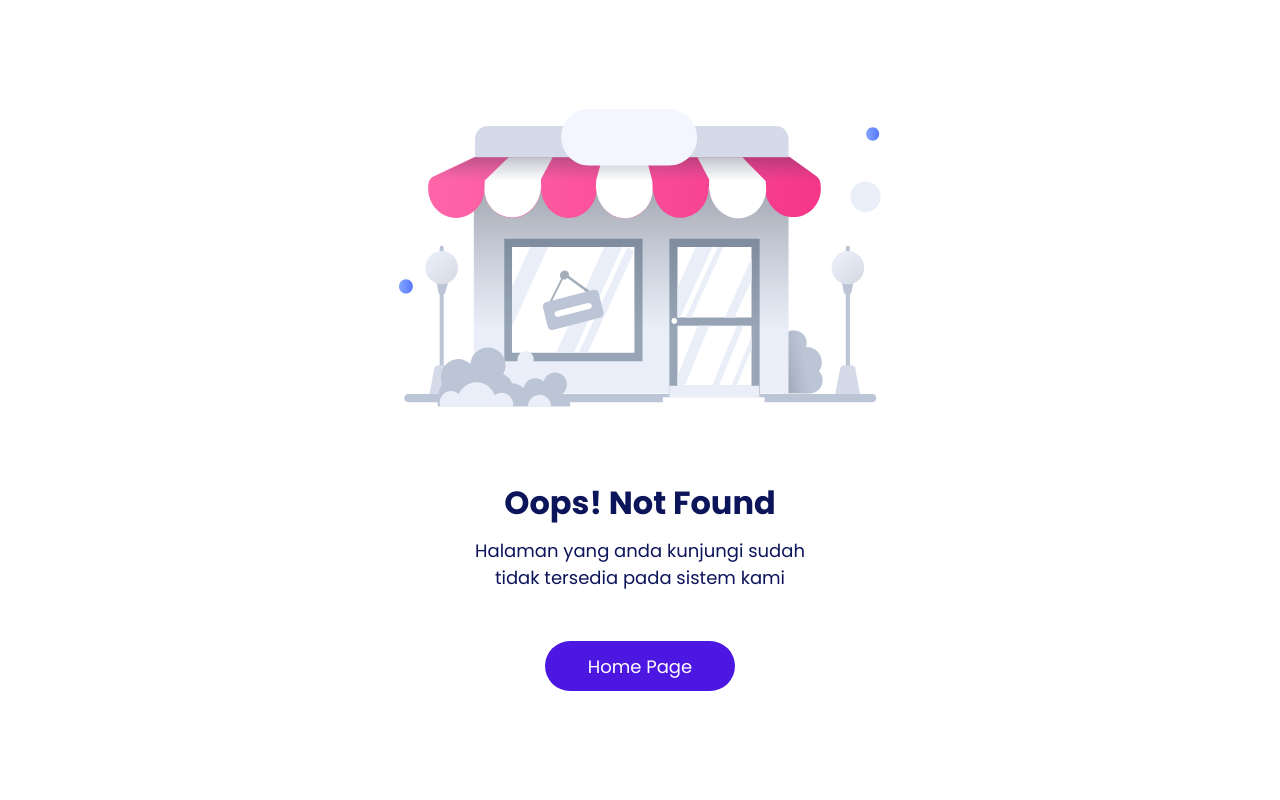
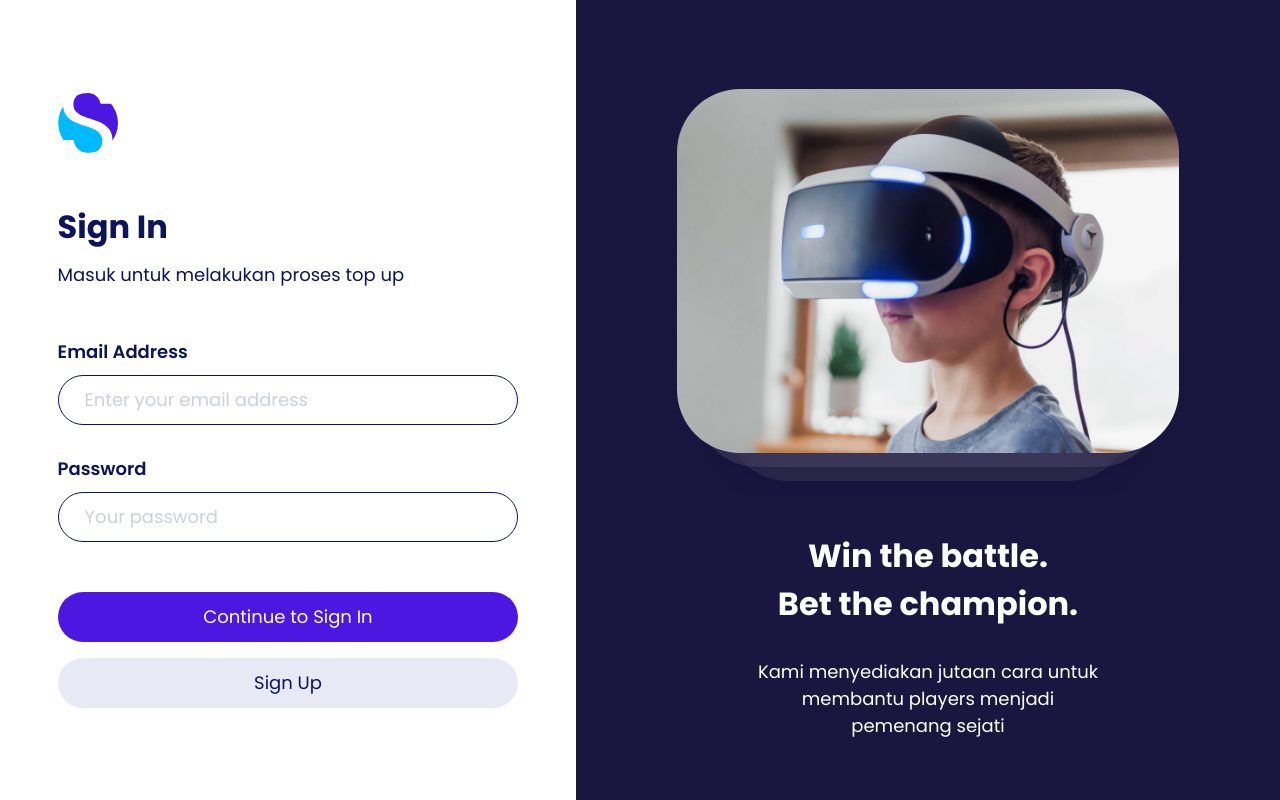
Before and after one commit to firlyafriansyah/GamingStore, a Next.js app: page /signin in a window 1280 px wide. Before the commit this address had no page. Built offline with nearby package versions, Linux system fonts and the light colour scheme.

Commit message:
setup sign in page

```diff
--- a/components/Header/index.tsx
+++ b/components/Header/index.tsx
@@ -13,7 +13,7 @@ export default function Header() {
         <Image src="/Logo/logo.svg" width={60} height={60} alt="brand-logo" />
         <div className={styles['nav-wrapper']}>
           <Nav />
-          <CustomButton text="Sign In" width="120px" height={50} color="#0C145A" bgColor="#E7EAF5" />
+          <CustomButton text="Sign In" width="120px" height={50} color="#0C145A" bgColor="#E7EAF5" navigation="/signin" />
         </div>
         <div onClick={() => setNavMobile(!navMobile)} className={styles['nav-mobile-wrapper']}>
           <div className={styles['nav-mobile-hamburger']}>
@@ -24,7 +24,7 @@ export default function Header() {
       <div className={styles['nav-mobile']} style={{height: `${navMobile ? '0px' : '350px'}`}}>
         <Nav />
         <div className={styles['nav-mobile-button']}>
-          <CustomButton text="Sign In" width='100%' height={50} bgColor="#E7EAF5" color="#0C145A" />
+          <CustomButton text="Sign In" width='100%' height={50} bgColor="#E7EAF5" color="#0C145A" navigation="/signin" />
         </div>
       </div>
     </>
--- /dev/null
+++ b/components/basic_components/Input/index.tsx
@@ -0,0 +1,19 @@
+import styles from '@/styles/input.module.css'
+
+interface InputCustomProps {
+  id: string,
+  type: string,
+  name: string,
+  label: string,
+  placeholder: string
+}
+
+export default function CustomInput(props: InputCustomProps) {
+  const { id, type, name, label, placeholder } = props
+  return (
+    <>
+      <label className={styles.label}>{label}</label>
+      <input type={type} name={name} id={id} placeholder={placeholder} className={styles.input}  />
+    </>
+  )
+}
--- /dev/null
+++ b/pages/signin.tsx
@@ -0,0 +1,47 @@
+import styles from '@/styles/signin.module.css'
+import HeadCustom from "@/components/Head";
+import Image from 'next/image';
+import CustomInput from '@/components/basic_components/Input';
+import {Poppins} from '@next/font/google'
+import CustomButton from '@/components/basic_components/Button';
+
+const poppins = Poppins({
+  weight: ['100', '200', '300', '400', '500', '600', '700', '800', '900'],
+  style: ['normal', 'italic'],
+  subsets: ['latin']
+})
+
+export default function Signin() {
+  return (
+    <main className={poppins.className}>
+      <HeadCustom title="Sign In - Gaming Store" />
+      <div className={styles.container}>
+        <div className={styles['signin-wrapper']}>
+          <div className={styles['signin']}>
+            <Image className={styles.logo} src="/Logo/logo.svg" width={60} height={60} alt="logo-image" />
+            <h1 className={styles.title}>Sign In</h1>
+            <p className={styles.description}>Masuk untuk melakukan proses top up</p>
+            <div className={styles['form-wrapper']}>
+              <CustomInput label='Email Address' id='email' name='email' type='email' placeholder='Enter your email address' />
+              <div style={{height: '30px'}} />
+              <CustomInput label='Password' id='password' name='password' type='password' placeholder='Your password' />
+              <div style={{height: '50px'}} />
+              <CustomButton text='Continue to Sign In' width='100%' height={50} color="#FFFFFF" bgColor='#4D17E2' navigation='/signin' />
+              <div style={{height: '16px'}} />
+              <CustomButton text='Sign Up' width='100%' height={50} color="#0C145A" bgColor='#E7EAF5' navigation='/signup' />
+            </div>
+          </div>
+        </div>
+        <div className={styles['signin-illustrator']}>
+          <div className={styles['signin-image-wrapper']}>
+            <div className={styles['signin-image-3-blur']} />
+            <div className={styles['signin-image-2-blur']} />
+            <Image className={styles['signin-image-1']} src='/Image/story_image_1.png' width={502} height={363.52} alt="signin-image" priority />
+          </div>
+          <h1 className={styles['signin-illustrator-title']}>Win the battle.<br/>Bet the champion.</h1>
+          <p className={styles['signin-illustrator-subtitle']}>Kami menyediakan jutaan cara untuk<br/> membantu players menjadi<br/> pemenang sejati</p>
+        </div>
+      </div>
+    </main>
+  )
+}
--- a/styles/globals.css
+++ b/styles/globals.css
@@ -16,3 +16,5 @@ a {
   list-style-type: none;
   text-decoration: none;
 }
+
+input, textarea, select { font-family:inherit; }
--- /dev/null
+++ b/styles/input.module.css
@@ -0,0 +1,19 @@
+.label {
+  font-weight: 600;
+  color: #0C145A;
+}
+
+.input {
+  height: 50px;
+  width: 100%;
+  border: 1px solid #0C145A;
+  border-radius: 100px;
+  color: #0C145A;
+  padding: 10px 26px;
+  font-size: 18px;
+  margin-top: 10px;
+}
+
+.input::placeholder {
+  color: #CCD0DD;
+}
--- /dev/null
+++ b/styles/signin.module.css
@@ -0,0 +1,139 @@
+.container {
+  width: 100%;
+  height: 100vh;
+  display: flex;
+}
+
+.signin-wrapper {
+  width: 45%;
+  height: 100%;
+  display: flex;
+  justify-content: center;
+  align-items: center;
+}
+
+.signin {
+  width: 60%;
+  display: flex;
+  flex-direction: column;
+  justify-content: center;
+}
+
+.logo {
+  margin-bottom: 50px;
+}
+
+.title {
+  font-size: 32px;
+  font-weight: bold;
+  color: #0C145A;
+  margin-bottom: 10px;
+}
+
+.description {
+  color: #0C145A;
+  margin-bottom: 50px;
+}
+
+.signin-illustrator {
+  width: 55%;
+  background-color: #1A1640;
+  display: flex;
+  flex-direction: column;
+  height: 100%;
+  justify-content: center;
+  align-items: center;
+}
+
+.signin-image-wrapper {
+  display: flex;
+  justify-content: center;
+  align-items: center;
+  width: 502px;
+  margin-bottom: 50.79px;
+}
+
+.signin-image-3-blur {
+  margin-top: 125px;
+  width: 406.38px;
+  height: 294.28px;
+  border-radius: 63.18px;
+  background: rgba(196, 196, 196, 0.1);
+  box-shadow: 0 4px 30px rgba(0, 0, 0, 0.1);
+  backdrop-filter: blur(30px);
+  -webkit-backdrop-filter: blur(30px);
+}
+
+.signin-image-2-blur {
+  position: absolute;
+  margin-top: 55px;
+  width: 466.14px;
+  height: 337.55px;
+  border-radius: 63.18px;
+  background: rgba(196, 196, 196, 0.1);
+  box-shadow: 0 4px 30px rgba(0, 0, 0, 0.1);
+  backdrop-filter: blur(30px);
+  -webkit-backdrop-filter: blur(30px);
+}
+
+.signin-image-1 {
+  position: absolute;
+  border-radius: 63.18px;
+}
+
+.signin-illustrator-title {
+  font-size: 32px;
+  font-weight: bold;
+  color: #FFFFFF;
+  text-align: center;
+  margin-bottom: 30px;
+}
+
+.signin-illustrator-subtitle {
+  color: #FFFFFF;
+  text-align: center;
+}
+
+@media screen and (max-width: 1500px) {
+  .signin {
+    width: 70%;
+  }
+}
+
+@media screen and (max-width: 1300px) {
+  .signin {
+    width: 80%;
+  }
+}
+
+@media screen and (max-width: 980px) {
+  .signin-illustrator {
+    display: none;
+  }
+
+  .signin-wrapper {
+    width: 100%;
+  }
+
+  .signin {
+    width: 50%;
+  }
+}
+
+@media screen and (max-width: 850px) {
+  .signin {
+    width: 70%;
+  }
+}
+
+@media screen and (max-width: 620px) {
+  .signin {
+    width: 80%;
+  }
+}
+
+@media screen and (max-width: 450px) {
+  .signin {
+    width: 90%;
+  }
+}
```
